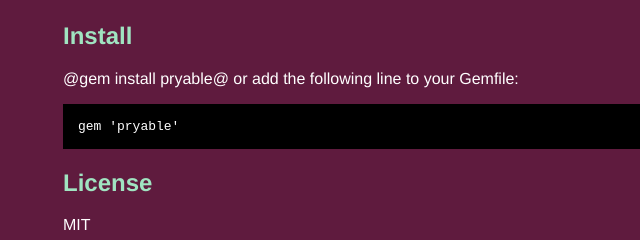
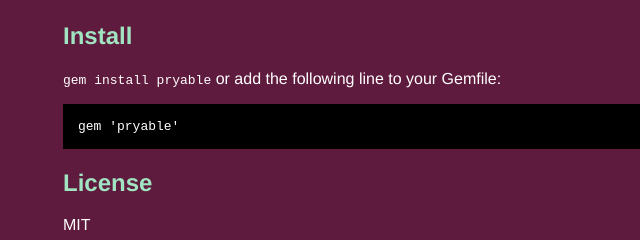
Before and after one commit to oddlyzen/pryable, a plain HTML site: page index.html in a window 1280 px wide. Shown: the part 171-411 px from the top of the page, 227-867 px from the left. Drawn offline with Linux system fonts and the light colour scheme.

Commit message:
Edited index.html via GitHub

```diff
--- a/index.html
+++ b/index.html
@@ -50,7 +50,7 @@
     </div>
 
     <h2>Install</h2>
-<p>@gem install pryable@ or add the following line to your Gemfile:<pre><code>gem 'pryable'</code></pre></p>
+<p><code>gem install pryable</code> or add the following line to your Gemfile:<pre><code>gem 'pryable'</code></pre></p>
 <h2>License</h2>
 <p>MIT</p>
 <h2>Authors</h2>
```
